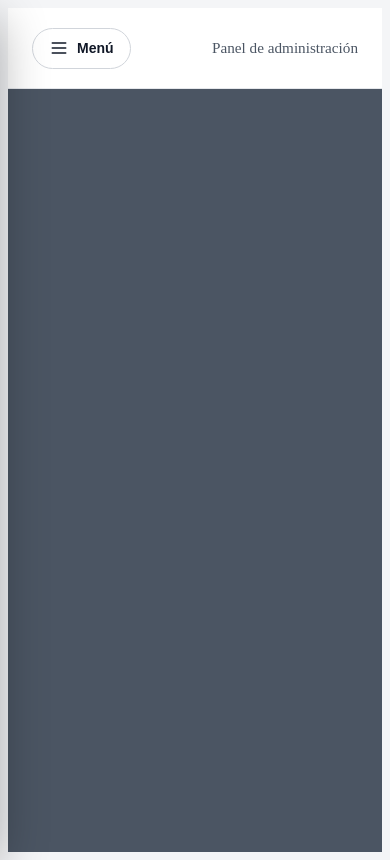
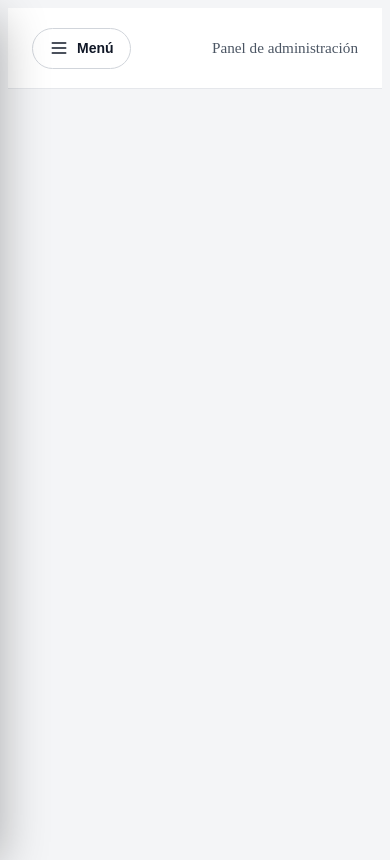
Before and after one commit to RandySimanca/formatounicoenlinea, a Vue app in the folder frontend/: page /panel in a window 390 px wide. Built offline with nearby package versions, Linux system fonts and the light colour scheme; no server answers; sample sign-in values are in the browser's storage.

Commit message:
modified:   frontend/src/Layouts/LayoutPrivado.vue

```diff
--- a/frontend/src/Layouts/LayoutPrivado.vue
+++ b/frontend/src/Layouts/LayoutPrivado.vue
@@ -185,7 +185,7 @@ onBeforeUnmount(() => {
 
   .content-area {
     min-height: auto;
-    background-color: #4b5563;
+
   }
 
   .content-header {
```
